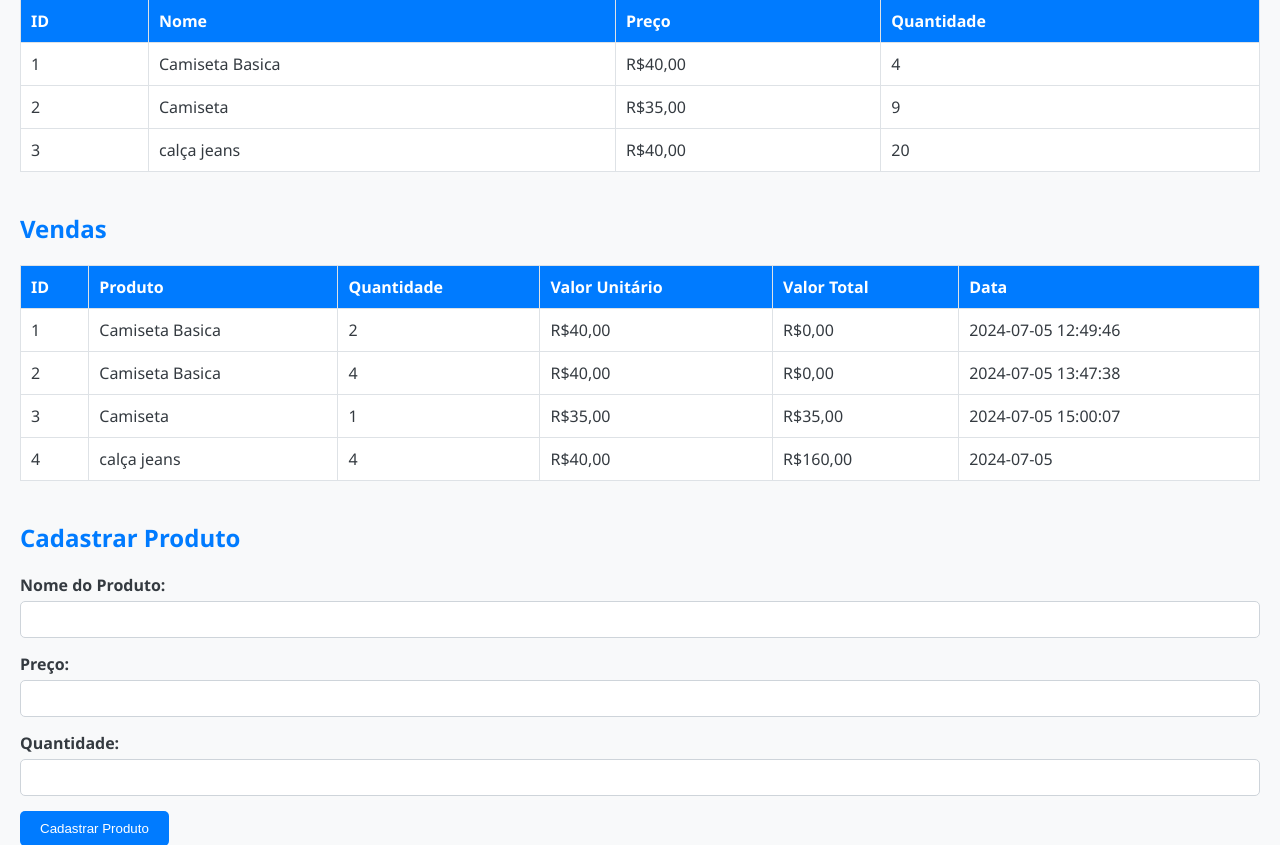
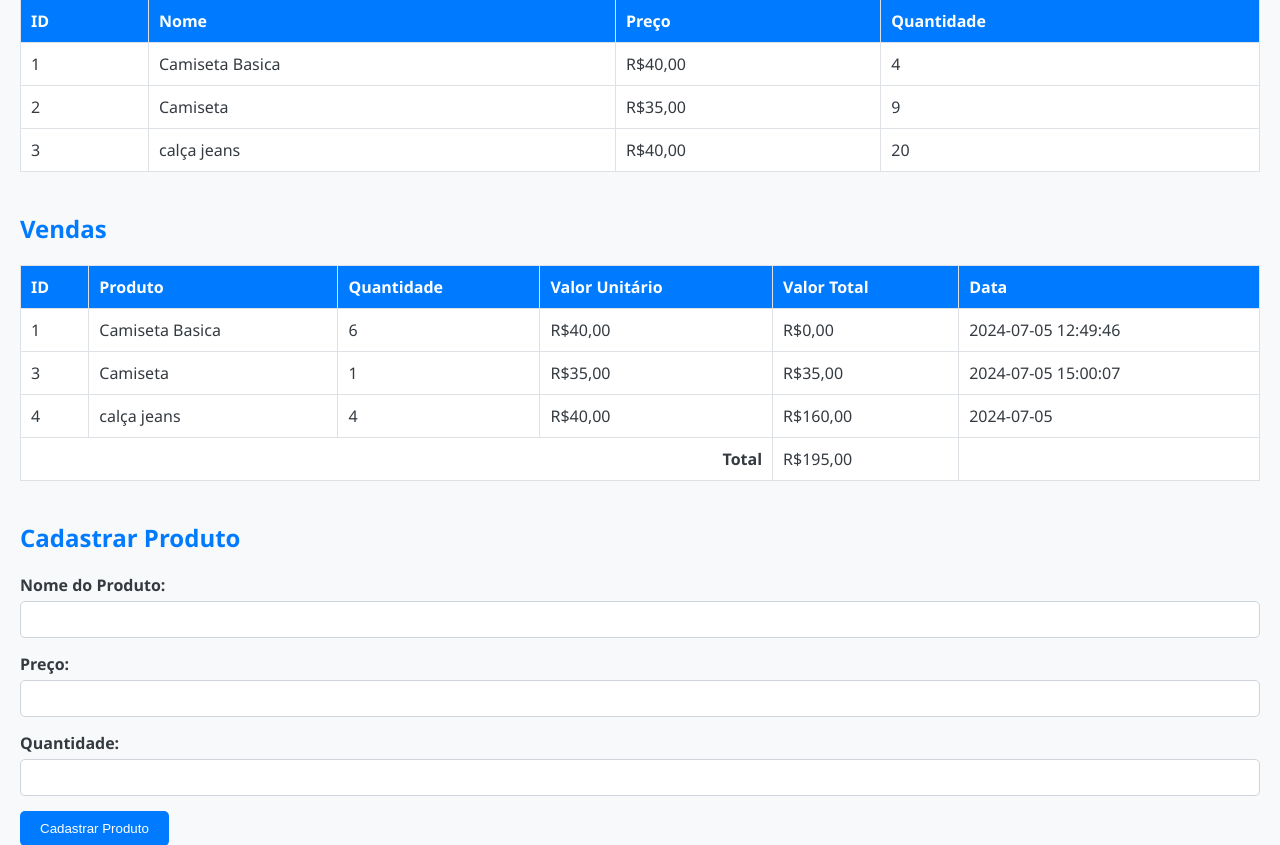
Before and after one commit to DaniloFrancisquete/Projeto-python-lojas, a Flask app: page / in a window 1280 px wide. Shown: the part 157-1002 px from the top of the page. Run offline with Flask 3, Linux system fonts and the light colour scheme; data comes from the database, SQL or seed files in the repository; both versions use the stored data as it was after the commit.

Commit message:
vendas certo

```diff
--- a/app.py
+++ b/app.py
@@ -1,16 +1,7 @@
 from flask import Flask, render_template, request, redirect, url_for
 import sqlite3
-from datetime import datetime
 
 app = Flask(__name__)
-
-# Definindo o filtro personalizado
-def format_currency(value):
-    if value is None or value == '':
-        return "R$0,00"
-    return f"R${value:,.2f}".replace(',', 'X').replace('.', ',').replace('X', '.')
-
-app.jinja_env.filters['format_currency'] = format_currency
 
 def init_db():
     conn = sqlite3.connect('lojista.db')
@@ -44,56 +35,84 @@ def init_db():
     conn.commit()
     conn.close()
 
+def format_currency(value):
+    if value is None:
+        return "R$0,00"
+
+    try:
+        numeric_value = float(value)
+        return f"R${numeric_value:,.2f}".replace(',', 'X').replace('.', ',').replace('X', '.')
+    except (TypeError, ValueError):
+        return "Valor inválido"
+
+# Registrando o filtro format_currency no ambiente Jinja2
+app.jinja_env.filters['format_currency'] = format_currency
+
 @app.route('/')
 def index():
     conn = sqlite3.connect('lojista.db')
     cursor = conn.cursor()
 
-    # Seleciona vendas e calcula valor_total considerando o preço dos produtos
+    # Consulta para obter os produtos cadastrados
+    cursor.execute('SELECT * FROM produtos')
+    produtos = cursor.fetchall()
+
+    # Consulta para obter as vendas por produto com valor total
     cursor.execute('''
-    SELECT vendas.id, vendas.produto_id, vendas.quantidade, vendas.valor_total, vendas.data, produtos.preco, produtos.nome,
-           produtos.preco * vendas.quantidade AS valor_produtos
+    SELECT vendas.id, vendas.produto_id, SUM(vendas.quantidade) as quantidade, SUM(vendas.valor_total) as valor_total, vendas.data, produtos.preco, produtos.nome
     FROM vendas
     INNER JOIN produtos ON vendas.produto_id = produtos.id
+    GROUP BY vendas.produto_id
     ''')
     vendas = cursor.fetchall()
 
-    cursor.execute('SELECT * FROM produtos')
-    produtos = cursor.fetchall()
+    # Consulta para obter o valor total de todas as vendas
+    cursor.execute('SELECT SUM(valor_total) FROM vendas')
+    soma_total_vendas = cursor.fetchone()[0] or 0.0  # Se não houver vendas, retorna 0.0
 
     conn.close()
-    return render_template('index.html', vendas=vendas, produtos=produtos)
+
+    return render_template('index.html', produtos=produtos, vendas=vendas, soma_total_vendas=soma_total_vendas)
 
 @app.route('/cadastrar_produto', methods=['POST'])
 def cadastrar_produto():
     nome = request.form['nome']
     preco = float(request.form['preco'])
     quantidade = int(request.form['quantidade'])
+
     conn = sqlite3.connect('lojista.db')
     cursor = conn.cursor()
     cursor.execute('INSERT INTO produtos (nome, preco, quantidade) VALUES (?, ?, ?)', (nome, preco, quantidade))
     conn.commit()
     conn.close()
+
     return redirect(url_for('index'))
 
 @app.route('/registrar_venda', methods=['POST'])
 def registrar_venda():
-    produto_id = int(request.form['produto_id'])
-    quantidade = int(request.form['quantidade'])
-    data = datetime.now().strftime("%Y-%m-%d %H:%M:%S")
     conn = sqlite3.connect('lojista.db')
     cursor = conn.cursor()
 
-    # Calcula o valor total da venda baseado no preço do produto e quantidade vendida
+    produto_id = request.form['produto_id']
+    quantidade = int(request.form['quantidade'])
+
+    # Obter preço do produto
     cursor.execute('SELECT preco FROM produtos WHERE id = ?', (produto_id,))
-    preco_produto = cursor.fetchone()[0]
-    valor_total = preco_produto * quantidade
+    preco = cursor.fetchone()[0]
 
-    cursor.execute('INSERT INTO vendas (produto_id, quantidade, valor_total, data) VALUES (?, ?, ?, ?)', (produto_id, quantidade, valor_total, data))
-    cursor.execute('UPDATE produtos SET quantidade = quantidade - ? WHERE id = ?', (quantidade, produto_id))
+    # Calcular valor total da venda
+    valor_total = quantidade * preco
+
+    # Inserir venda no banco de dados
+    cursor.execute('''
+    INSERT INTO vendas (produto_id, quantidade, valor_total, data)
+    VALUES (?, ?, ?, date('now'))
+    ''', (produto_id, quantidade, valor_total))
+
     conn.commit()
     conn.close()
-    return redirect(url_for('index'))
+
+    return redirect('/')
 
 if __name__ == '__main__':
     init_db()
--- a/templates/index.html
+++ b/templates/index.html
@@ -1,5 +1,5 @@
 <!DOCTYPE html>
-<html lang="en">
+<html lang="pt-BR">
 <head>
     <meta charset="UTF-8">
     <meta name="viewport" content="width=device-width, initial-scale=1.0">
@@ -47,6 +47,11 @@
             <td>{{ venda[4] }}</td>
         </tr>
         {% endfor %}
+        <tr>
+            <td colspan="4" style="text-align: right; font-weight: bold;">Total</td>
+            <td>{{ soma_total_vendas|format_currency }}</td>
+            <td></td>
+        </tr>
     </table>
 
     <h2>Cadastrar Produto</h2>
```
Also changed, not shown: lojista.db.
